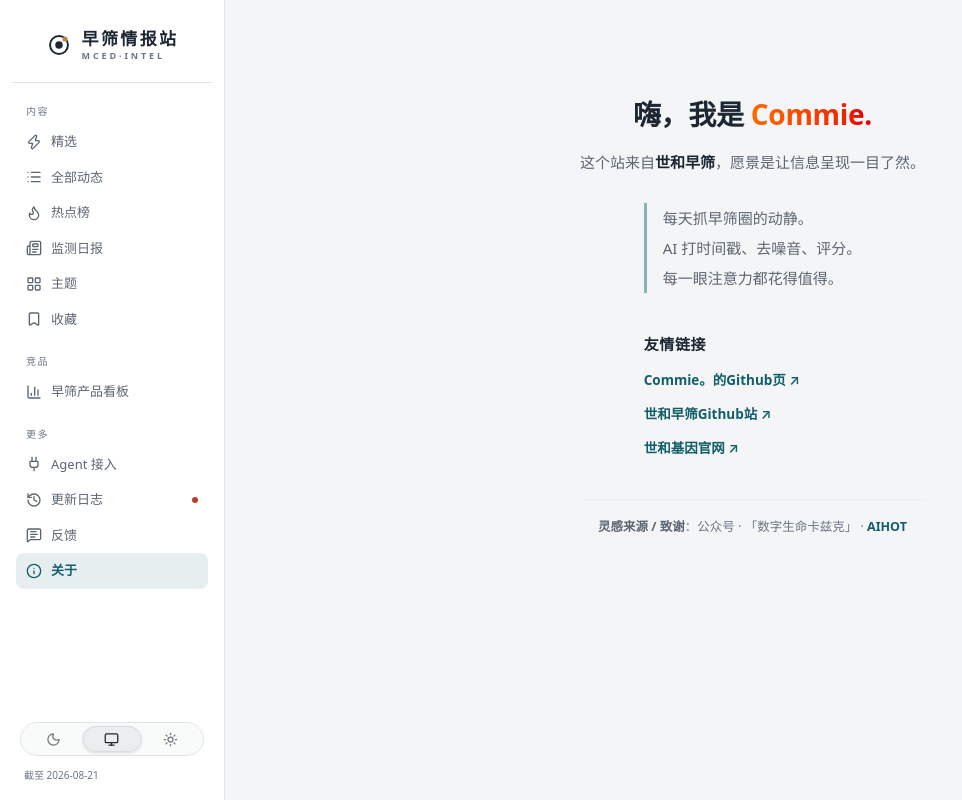
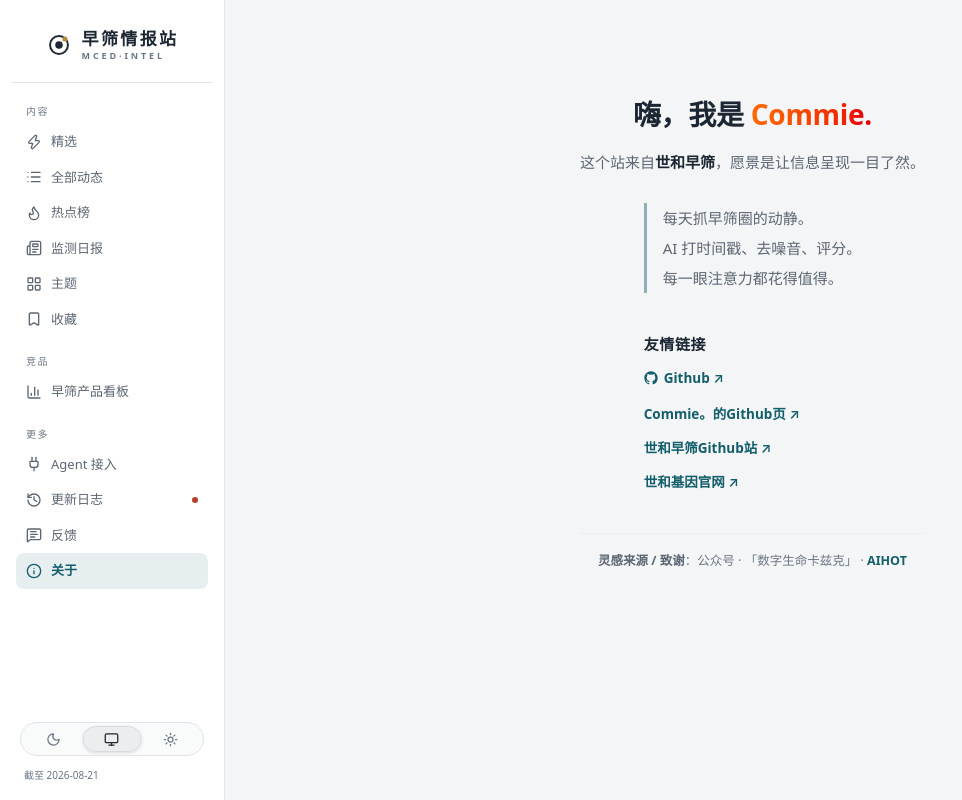
Before and after one commit to commie70/MCEDmonitor-web, a Next.js app: page /about in a window 1280 px wide. Shown: the whole page, without its empty margins (0-962 px from the left). Built offline with nearby package versions, Linux system fonts and the light colour scheme.

Commit message:
feat(about): add GitHub repo link with icon

```diff
--- a/src/components/sites/aihot-virxact-com-e007b012/root-8a5edab2/AboutPage.tsx
+++ b/src/components/sites/aihot-virxact-com-e007b012/root-8a5edab2/AboutPage.tsx
@@ -4,6 +4,17 @@
 
 const LINKS:{ label: string; href: string }[] = [
   { label: "Commie。的Github页", href: "https://github.com/commie70" },{ label: "世和早筛Github站", href: "https://github.com/canscan-gs" },{ label: "世和基因官网", href: "https://zh.geneseeq.com/" },];
+
+const REPO_URL = "https://github.com/commie70/MCEDmonitor-web";
+
+/** GitHub mark — lucide-react 1.x 已移除品牌图标，内联官方 SVG */
+function GithubIcon({ className }: { className?: string }) {
+  return (
+    <svg viewBox="0 0 24 24" fill="currentColor" aria-hidden="true" className={className}>
+      <path d="M12 .5C5.65.5.5 5.65.5 12c0 5.08 3.29 9.39 7.86 10.91.58.11.79-.25.79-.56 0-.27-.01-1.17-.02-2.12-3.2.7-3.87-1.36-3.87-1.36-.52-1.33-1.28-1.68-1.28-1.68-1.04-.71.08-.7.08-.7 1.15.08 1.76 1.19 1.76 1.19 1.03 1.75 2.69 1.25 3.34.95.1-.74.4-1.25.72-1.53-2.55-.29-5.23-1.28-5.23-5.68 0-1.26.45-2.28 1.19-3.09-.12-.29-.52-1.46.11-3.05 0 0 .97-.31 3.17 1.18a11.1 11.1 0 0 1 5.77 0c2.2-1.49 3.17-1.18 3.17-1.18.63 1.59.23 2.76.11 3.05.74.81 1.19 1.83 1.19 3.09 0 4.41-2.69 5.38-5.25 5.67.41.35.77 1.05.77 2.12 0 1.53-.01 2.76-.01 3.14 0 .31.21.67.8.56A11.52 11.52 0 0 0 23.5 12C23.5 5.65 18.35.5 12 .5Z" />
+    </svg>
+  );
+}
 
 export function AboutPage() {
   return (
@@ -31,6 +42,17 @@
           友情链接
         </h2>
         <ul className="mt-[12px] grid gap-[10px]">
+          <li>
+            <a
+              href={REPO_URL}
+              target="_blank"
+              rel="noreferrer"
+              className="inline-flex items-center gap-[6px] text-[13.5px] font-semibold text-mc-cyan-fg hover:underline"
+            >
+              <GithubIcon className="size-[14px]" />
+              Github ↗
+            </a>
+          </li>
           {LINKS.map((l) => (
             <li key={l.href}>
               <a
```
